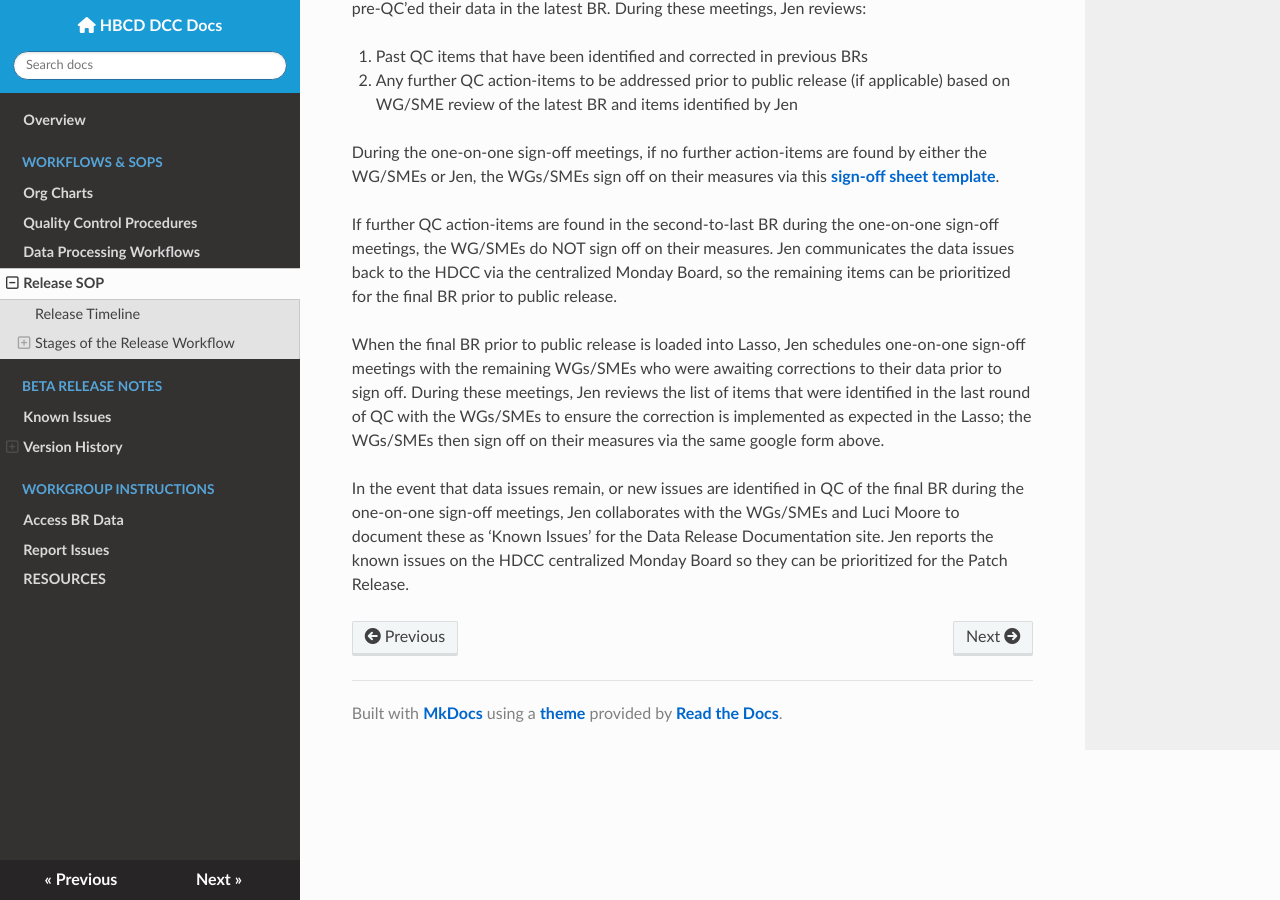
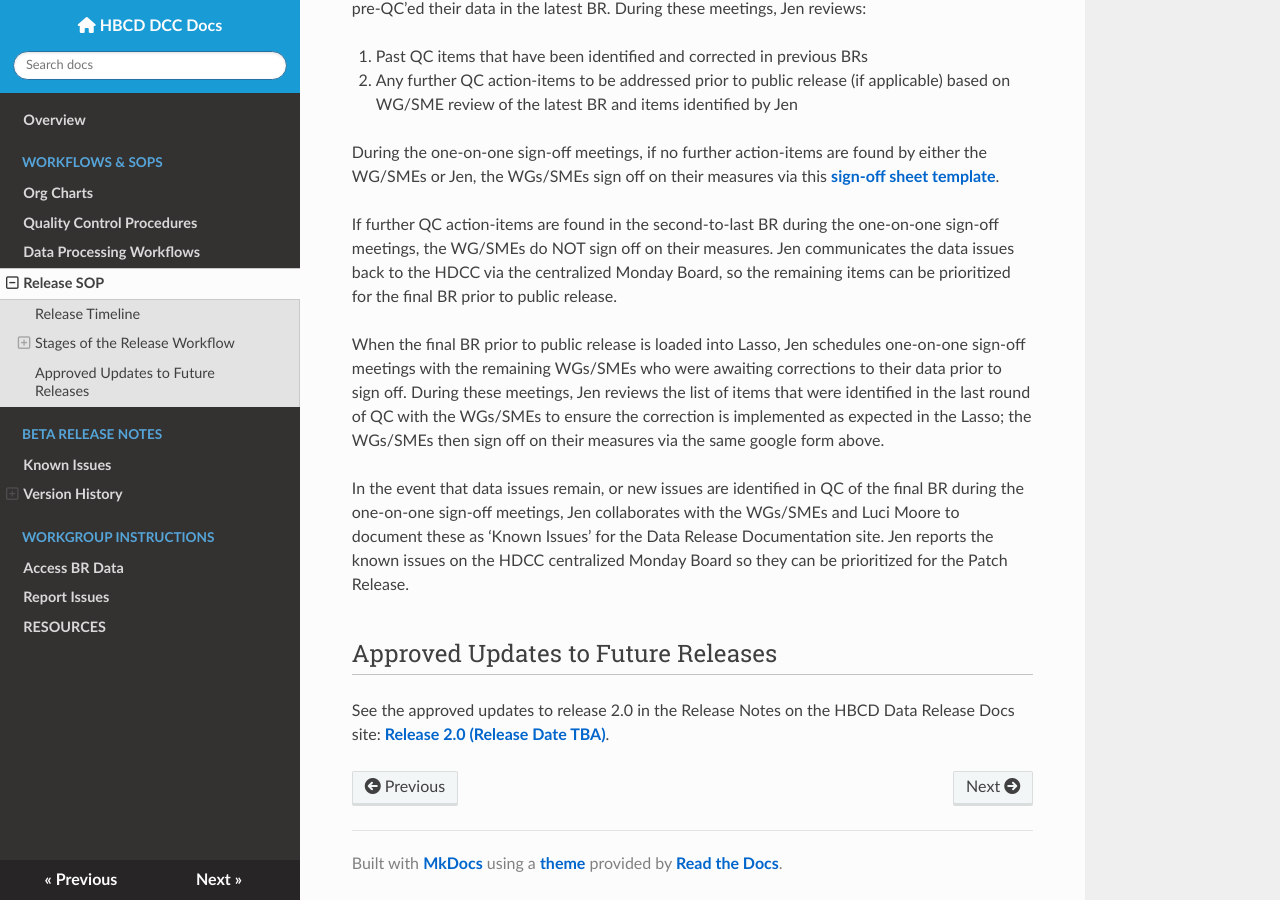
Before and after one commit to DCAN-Labs/hbcd-docs-internal, an MkDocs documentation site: the page built from docs/workflows/release-wf.md, in a window 1280 px wide and 900 px high, scrolled down 2670 px. Built offline with MkDocs 1.6.1, drawn with Linux system fonts in a browser that asks for light colours; nearby versions of some CDN libraries.

Commit message:
add approved updates section

```diff
--- a/docs/workflows/release-wf.md
+++ b/docs/workflows/release-wf.md
@@ -84,3 +84,7 @@ If further QC action-items are found in the second-to-last BR during the one-on-
 When the final BR prior to public release is loaded into Lasso, Jen schedules one-on-one sign-off meetings with the remaining WGs/SMEs who were awaiting corrections to their data prior to sign off. During these meetings, Jen reviews the list of items that were identified in the last round of QC with the WGs/SMEs to ensure the correction is implemented as expected in the Lasso; the WGs/SMEs then sign off on their measures via the same google form above.
 
 In the event that data issues remain, or new issues are identified in QC of the final BR during the one-on-one sign-off meetings, Jen collaborates with the WGs/SMEs and Luci Moore to document these as ‘Known Issues’ for the Data Release Documentation site. Jen reports the known issues on the HDCC centralized Monday Board so they can be prioritized for the Patch Release.
+
+## Approved Updates to Future Releases
+
+See the approved updates to release 2.0 in the Release Notes on the HBCD Data Release Docs site: [Release 2.0 (Release Date TBA)](https://docs.hbcdstudy.org/latest/changelog/pending/#release-20-release-date-tba).
```
